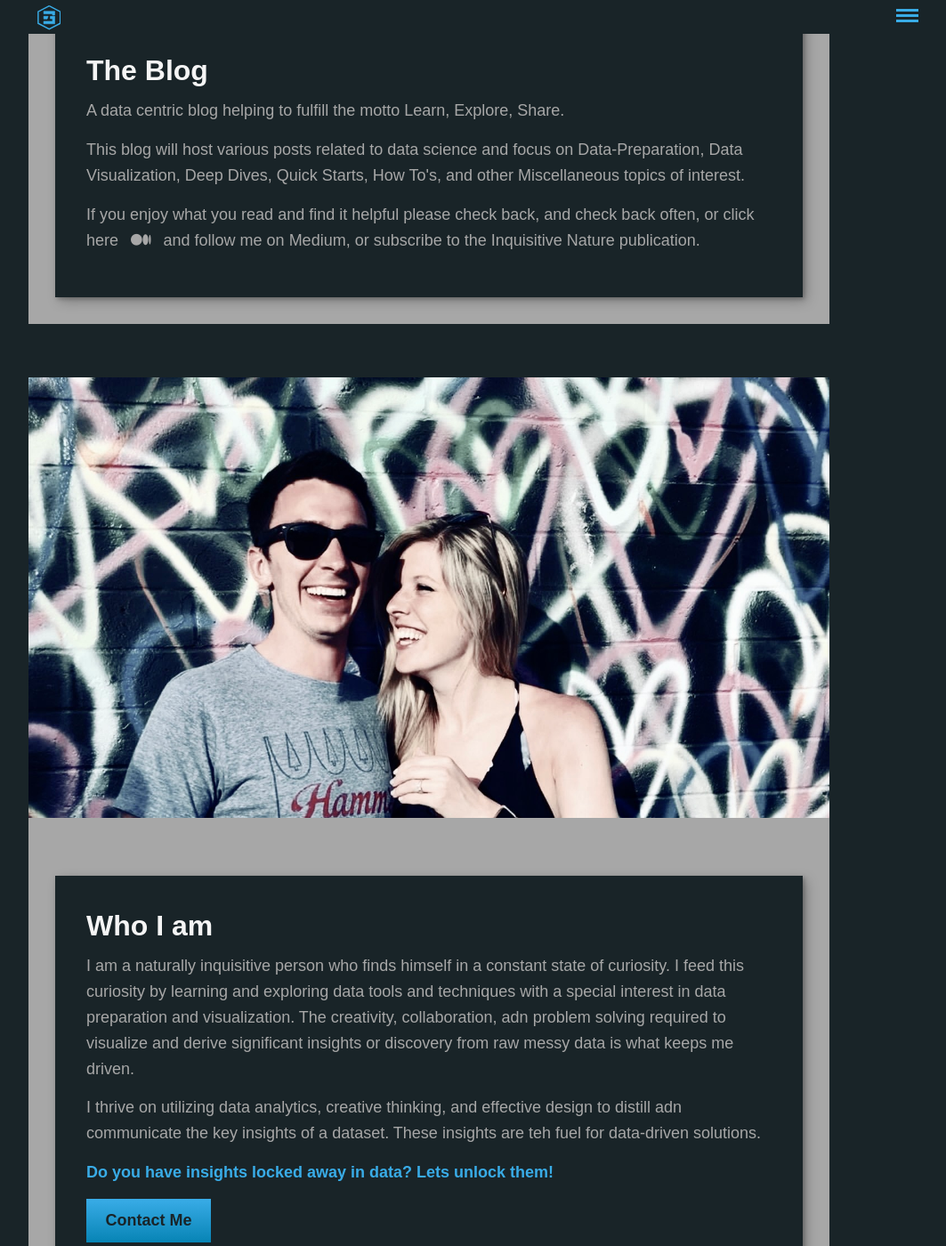
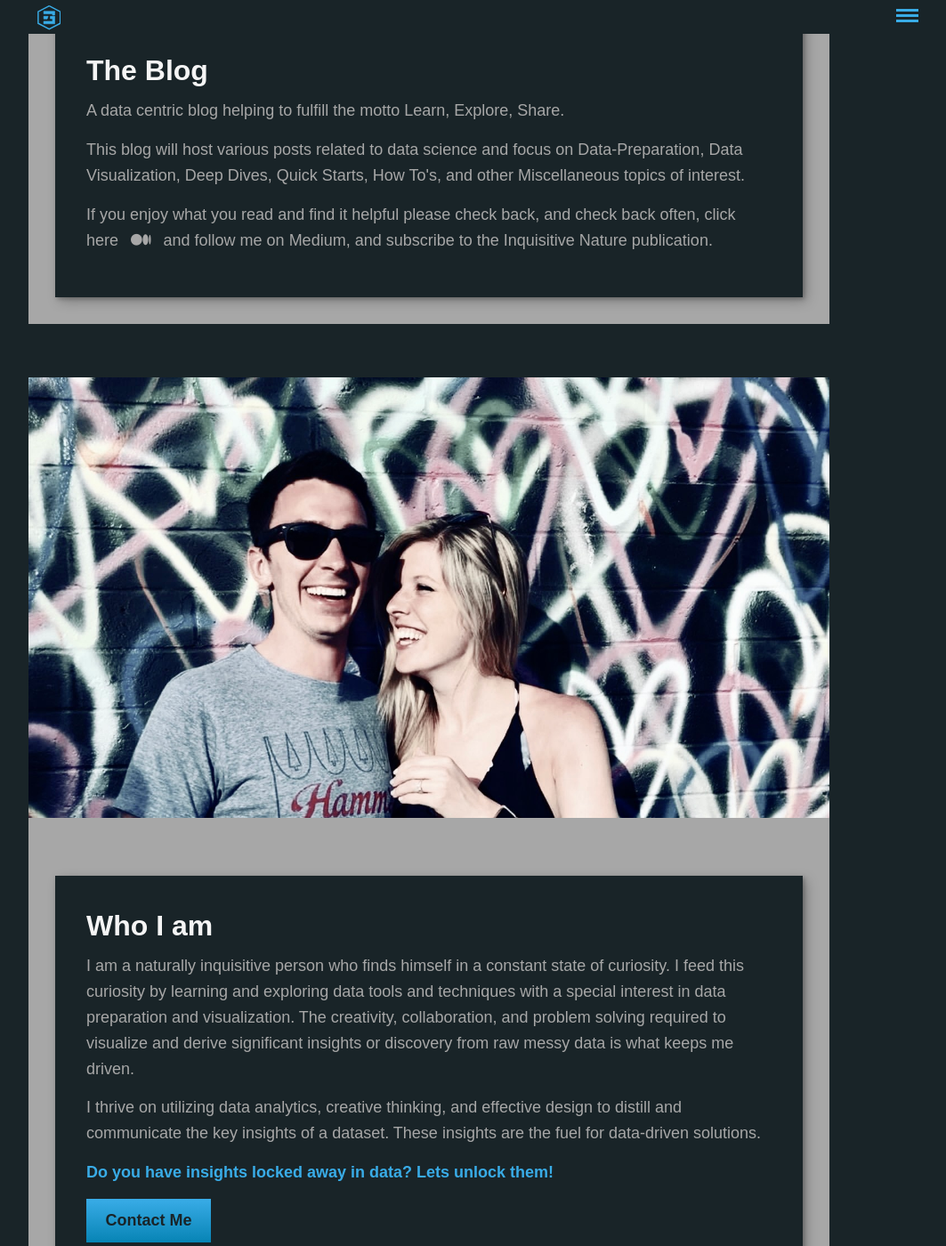
Before and after one commit to EMGuyant/inquisitive-nature, a Jekyll site: the page built from pages/about.html, in a window 1280 px wide and 1400 px high, scrolled down 280 px. Shown: the whole window at 89% size, without its empty margins (158-1221 px from the left). Built offline with Jekyll 4.4.1, drawn with Linux system fonts in a browser that asks for light colours; nearby versions of some CDN libraries.

Commit message:
fix (corrections) minor corrections
Update pagination items per page to 4.

Update welcome post.

Spelling correction on about page.

```diff
--- a/_config.yml
+++ b/_config.yml
@@ -49,7 +49,7 @@ pagination:
   # The default document collection to paginate if nothing is specified ('posts' is default)
   collection: 'posts'
   # How many objects per paginated page, used to be `paginate` (default: 0, means all)
-  per_page: 2
+  per_page: 4
   # The permalink structure for the paginated pages (this can be any level deep)
   permalink: '/page/:num/' # Pages are index.html inside this folder (default)
   #permalink: '/page/:num.html' # Pages are simple html files
--- a/pages/about.html
+++ b/pages/about.html
@@ -21,9 +21,9 @@ permalink: /about/
               topics of interest.
             </p>
             <p>If you enjoy what you read and find it helpful please check back, and check back
-              often, or click here <a class="social-list__link medium" href="https://www.linkedin.com/in/ethan-guyant/">
+              often, click here <a class="social-list__link medium" href="https://www.linkedin.com/in/ethan-guyant/">
                 <i class="fab fa-medium"></i>
-              </a> and follow me on Medium, or subscribe to the Inquisitive Nature publication.
+              </a> and follow me on Medium, and subscribe to the Inquisitive Nature publication.
             </p>
           </p>
         </div>
@@ -46,13 +46,13 @@ permalink: /about/
             <p>I am a naturally inquisitive person who finds himself in a constant
               state of curiosity. I feed this curiosity by learning and exploring data
               tools and techniques with a special interest in data preparation and
-              visualization. The creativity, collaboration, adn problem solving required
+              visualization. The creativity, collaboration, and problem solving required
               to visualize and derive significant insights or discovery from raw messy
               data is what keeps me driven.
             </p>
             <p>I thrive on utilizing data analytics, creative thinking, and effective
-              design to distill adn communicate the key insights of a dataset. These
-              insights are teh fuel for data-driven solutions.
+              design to distill and communicate the key insights of a dataset. These
+              insights are the fuel for data-driven solutions.
             </p>
             <p class="action">Do you have insights locked away in data? Lets unlock them!<br></p>
           </p>
```
Also changed, not shown: _posts/2021-11-05-welcome.md (+4 -1 lines).
